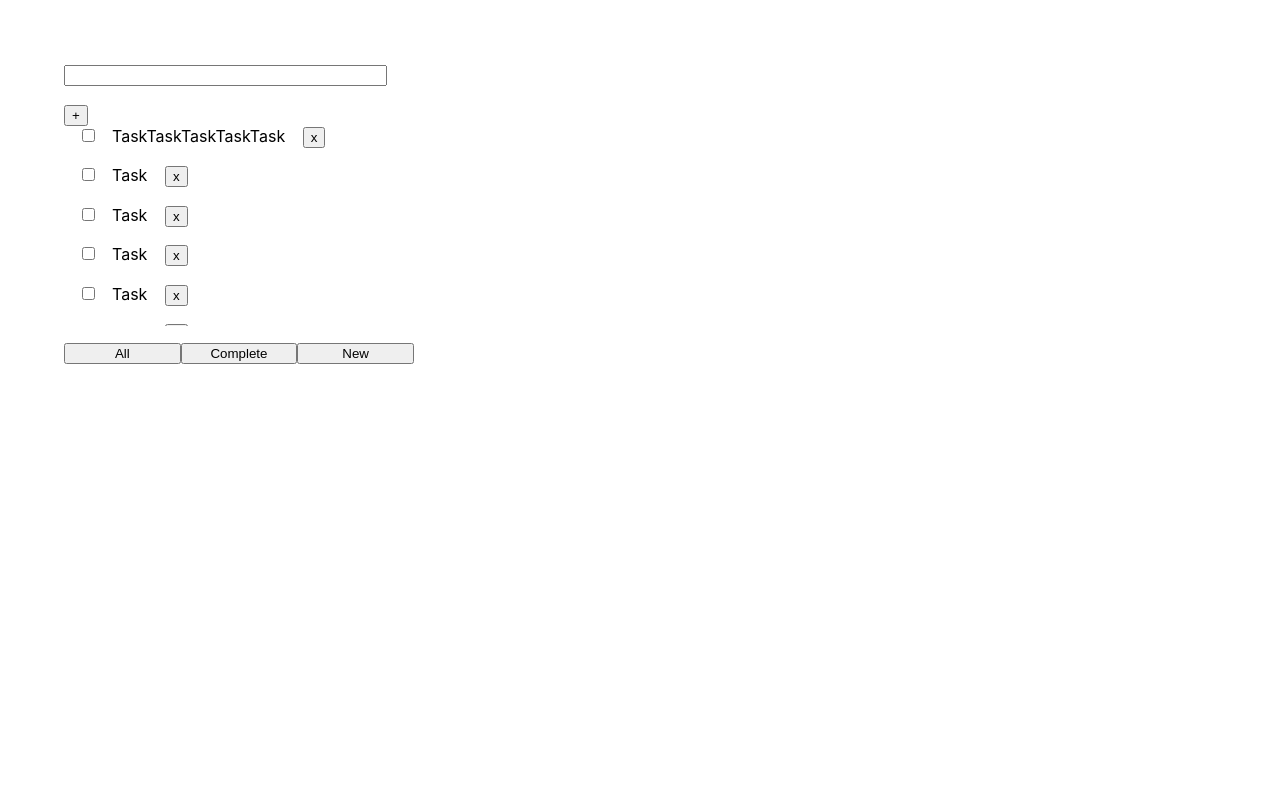
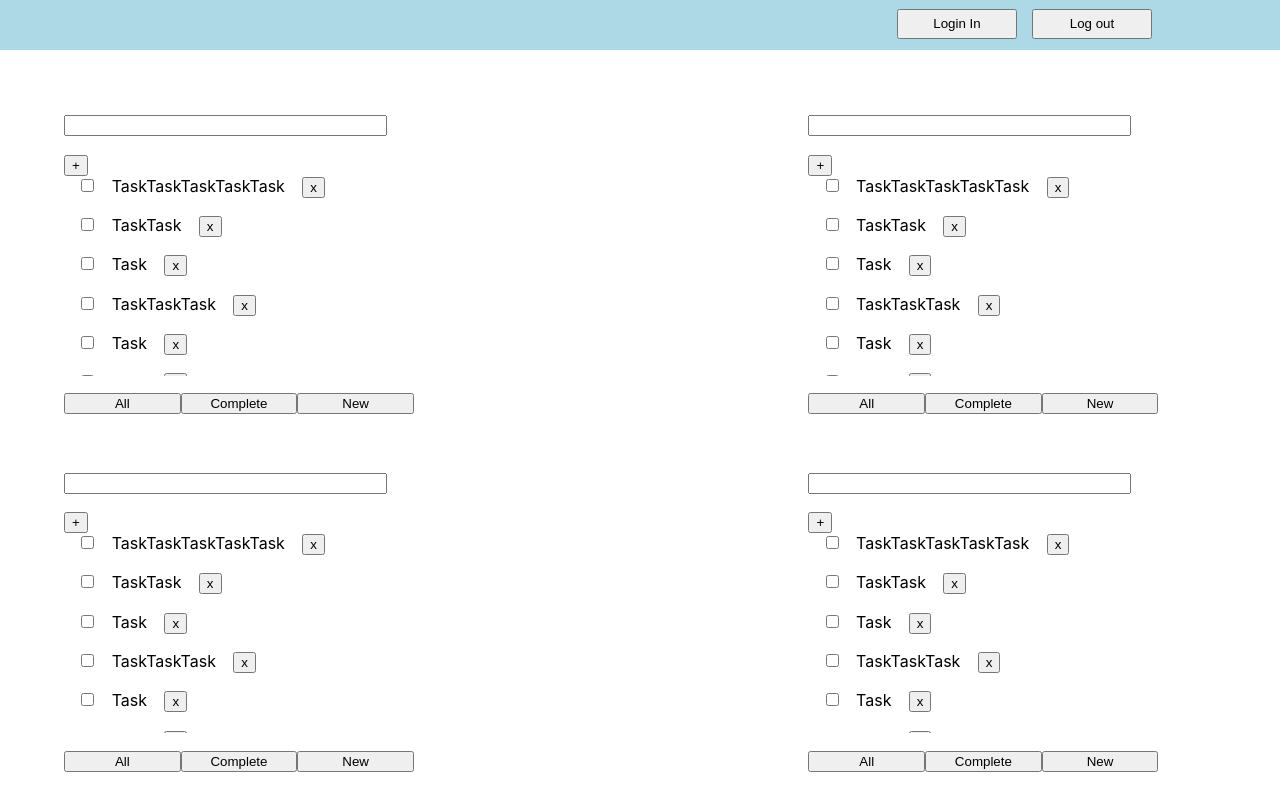
Before and after one commit to DmitryShastel/Home_Tasks_2.0, a React (Create React App) app in the folder home_tasks_2.0/: page /message in a window 1280 px wide. Shown: the top 810 px of the page. Built offline with nearby package versions, Linux system fonts and the light colour scheme.

Commit message:
The Todolist2: Login component is created

```diff
--- a/home_tasks_2.0/src/ToDolist2/AppTdolist2.tsx
+++ b/home_tasks_2.0/src/ToDolist2/AppTdolist2.tsx
@@ -1,13 +1,19 @@
 import React from 'react';
 import {Todolist2} from "./Todolist2";
 import app from './appRoot2.module.css'
-
+import {Login} from "./Login/login";
 
 
 export const AppTodolist2 = React.memo(() => {
     return (
-        <div className={app.App}>
-            <Todolist2/>
+        <div className={app.container}>
+            <Login/>
+            <div className={app.App}>
+                <Todolist2/>
+                <Todolist2/>
+                <Todolist2/>
+                <Todolist2/>
+            </div>
         </div>
     );
 })
--- /dev/null
+++ b/home_tasks_2.0/src/ToDolist2/Login/login.module.css
@@ -0,0 +1,20 @@
+.container {
+    display: flex;
+    height: 50px;
+    width: 100%;
+    background-color: lightblue;
+}
+
+.container .buttons {
+    margin: 0.7% 10% 0 auto;
+}
+
+.buttons button {
+    height: 30px;
+    width: 120px;
+    margin-right: 15px;
+}
+
+.buttons button:last-child {
+    margin-right: 0;
+}
--- a/home_tasks_2.0/src/ToDolist2/Login/login.tsx
+++ b/home_tasks_2.0/src/ToDolist2/Login/login.tsx
@@ -1 +1,13 @@
-export {}
+import React from 'react';
+import login from './login.module.css';
+
+export const Login = () => {
+    return (
+        <div className={login.container}>
+            <div className={login.buttons}>
+                <button>Login In</button>
+                <button>Log out</button>
+            </div>
+        </div>
+    );
+};
--- a/home_tasks_2.0/src/ToDolist2/Todolist2.tsx
+++ b/home_tasks_2.0/src/ToDolist2/Todolist2.tsx
@@ -17,7 +17,7 @@ export const Todolist2 = () => {
                 </div>
                 <div>
                     <input type='checkbox'/>
-                    <>Task</>
+                    <>TaskTask</>
                     <button>x</button>
                 </div>
                 <div>
@@ -27,7 +27,7 @@ export const Todolist2 = () => {
                 </div>
                 <div>
                     <input type='checkbox'/>
-                    <>Task</>
+                    <>TaskTaskTask</>
                     <button>x</button>
                 </div>
                 <div>
--- a/home_tasks_2.0/src/ToDolist2/appRoot2.module.css
+++ b/home_tasks_2.0/src/ToDolist2/appRoot2.module.css
@@ -1,7 +1,10 @@
+.container{
+    margin: 0 auto;
+    padding: 0;
+}
+
 .App {
     display: flex;
-    /*border: 1px solid blue;*/
-    /*height: 100%;*/
     width: 90%;
     margin: 5% ;
     flex-flow: row wrap;
--- a/home_tasks_2.0/src/ToDolist2/todolist2.module.css
+++ b/home_tasks_2.0/src/ToDolist2/todolist2.module.css
@@ -2,7 +2,6 @@
     height: 300px;
     width: 350px;
     margin: 0 5% 5% 0;
-    /*border: 1px solid green;*/
     display: flex;
     flex-direction: column;
     justify-content: space-between;
@@ -18,7 +17,7 @@
 .task {
     flex-wrap: wrap;
     height: 200px;
-    width: 350px;
+    width: 347px;
     overflow: auto;
 }
 
```
